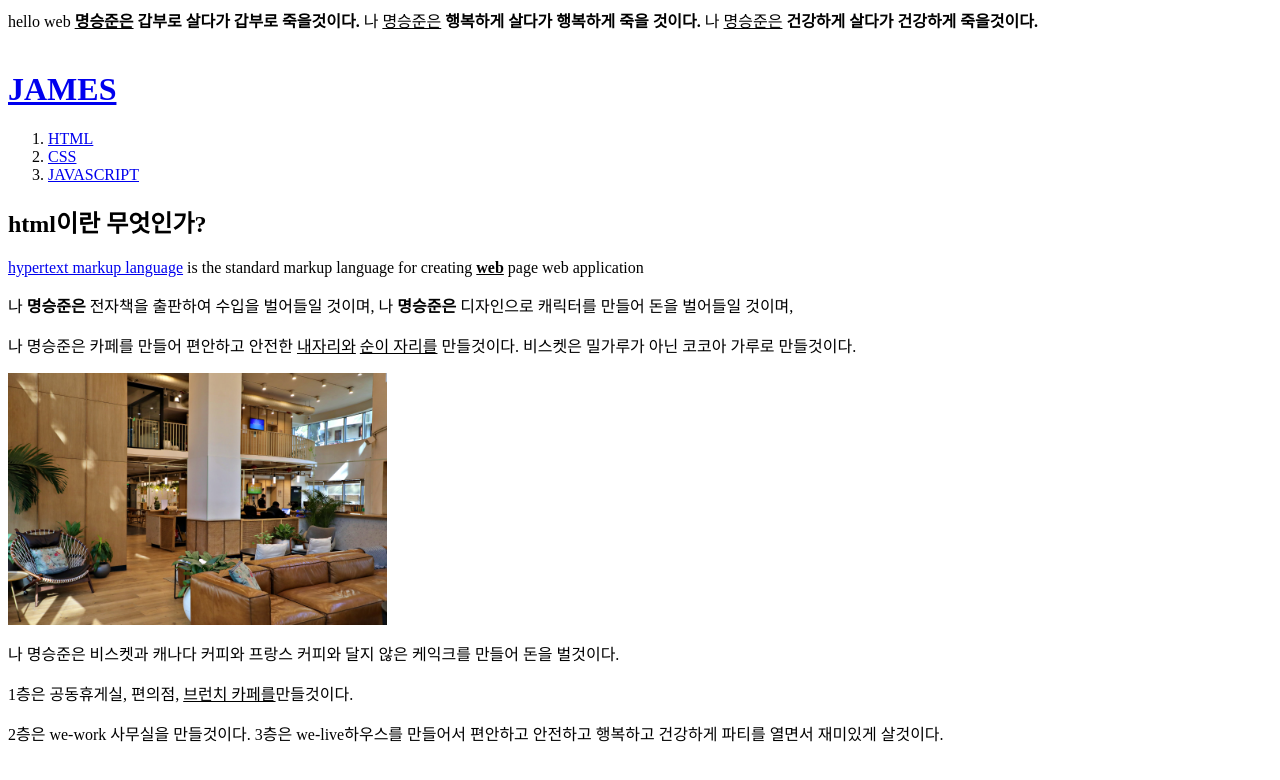
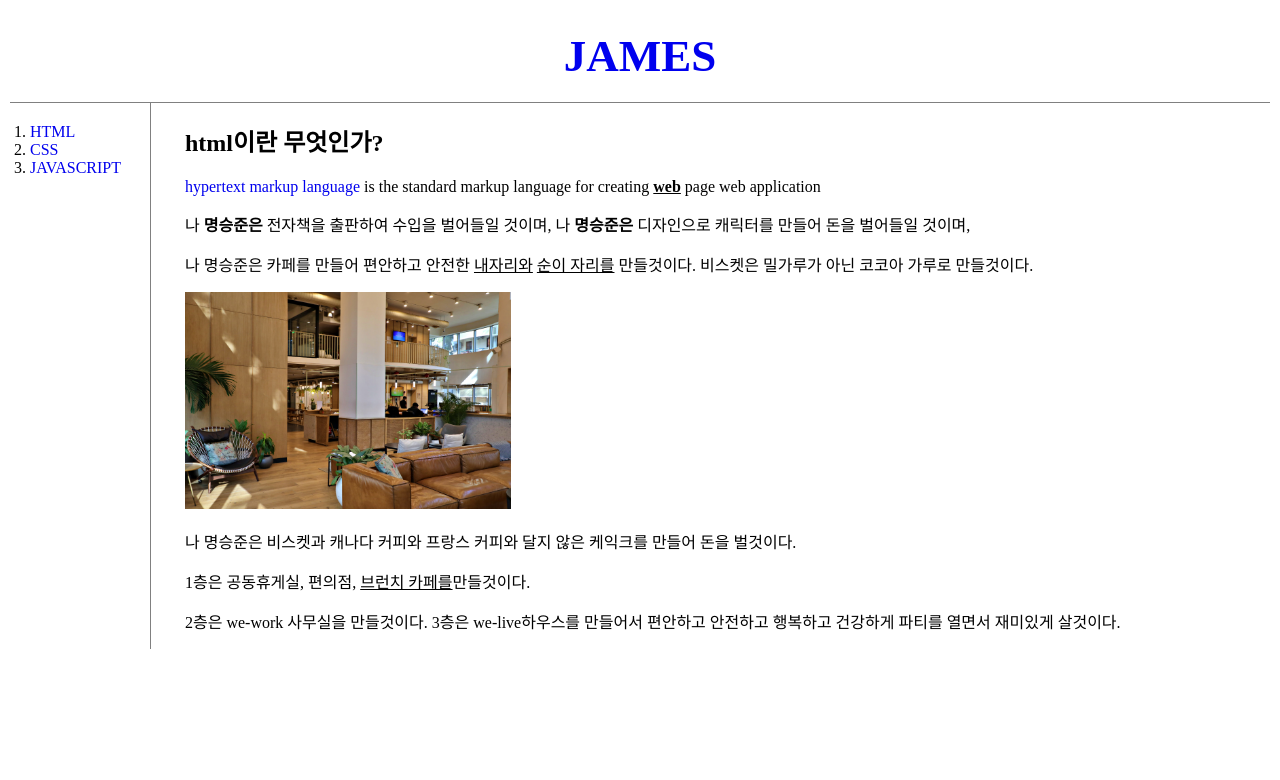
Before and after one commit to roal-james/WEB1, a plain HTML site: page 1.html in a window 1280 px wide. Drawn offline with Linux system fonts and the light colour scheme.

Commit message:
Add files via upload

```diff
--- a/1.html
+++ b/1.html
@@ -1,24 +1,57 @@
-hello web <strong><u>명승준은</u> 갑부로 살다가 갑부로 죽을것이다.</strong>
-나 <u>명승준은</u> <strong>행복하게 살다가 행복하게 죽을 것이다.</strong>
-나 <u>명승준은</u> <strong>건강하게 살다가 건강하게 죽을것이다.</strong>
-<br><br>
-
 <!DOCTYPE html>
 <html>
   <head>
     <title>WEB1-HTML</title>
     <meta charset="utf-8">
+    <style>
+      body {
+        margin: 10px;
+      }
+      a {
+        text-decoration:none;
+      }
+      h1 {
+        font-size:45px;
+        text-align:center;
+        border-bottom: 1px solid gray;
+        margin: 0px;
+        padding: 20px;
+      }
+      #grid ol {
+        border-right: 1px solid gray;
+        width: 100px;
+        margin: 0px;
+        padding: 20px;
+      }
+      #grid {
+        display: grid;
+        grid-template-columns: 150px 1fr;
+      }
+      #article {
+        padding-left: 25px;
+      }
+      @media (max-width: 800px) {
+        #grid {
+          display: block;
+        }
+        #grid ol {
+          border-right: none;
+        }
+        h1 {
+          border-bottom: none;
+        }
+      }
+    </style>
   </head>
   <body>
-    <h1><a href="index.html" target="_blank">JAMES</a></h1>
+    <h1><a href="index.html">JAMES</a></h1>
+    <div id="grid">
     <ol>
-      <li><a href="1.html" target="_blank">HTML</a></li>
-      <li><a href="2.html" target="_blank">CSS</a></li>
-      <li><a href="3.html" target="_blank">JAVASCRIPT</a></li>
+      <li><a href="1.html">HTML</a></li>
+      <li><a href="2.html">CSS</a></li>
+      <li><a href="3.html">JAVASCRIPT</a></li>
     </ol>
-  </body>
-</html>
-
+    <div id="article">
     <h2>html이란 무엇인가?</h2>
     <p><a href="https://www.w3.org/TR/html52/" target="_blank" title="HTML5 specification">hypertext markup language</a> is the standard markup language for creating
     <strong> <u>web</u> </strong>page web application</p>
@@ -29,3 +62,7 @@ hello web <strong><u>명승준은</u> 갑부로 살다가 갑부로 죽을것이
     <p>나 명승준은 비스켓과 캐나다 커피와 프랑스 커피와 달지 않은 케익크를 만들어 돈을 벌것이다.</p>
     <p>1층은 공동휴게실, 편의점, <u>브런치 카페를</u>만들것이다.</p>
     <p>2층은 we-work 사무실을 만들것이다. 3층은 we-live하우스를 만들어서 편안하고 안전하고 행복하고 건강하게 파티를 열면서 재미있게 살것이다.</p>
+    </div>
+    </div>
+  </body>
+</html>
```
Lines whose indentation alone changed are shown as unchanged.
